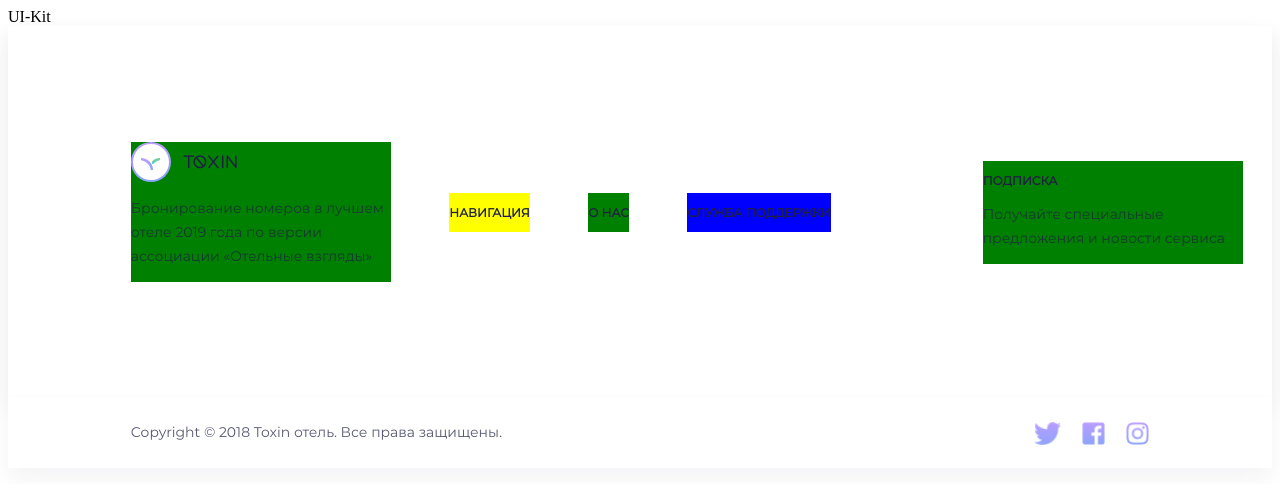
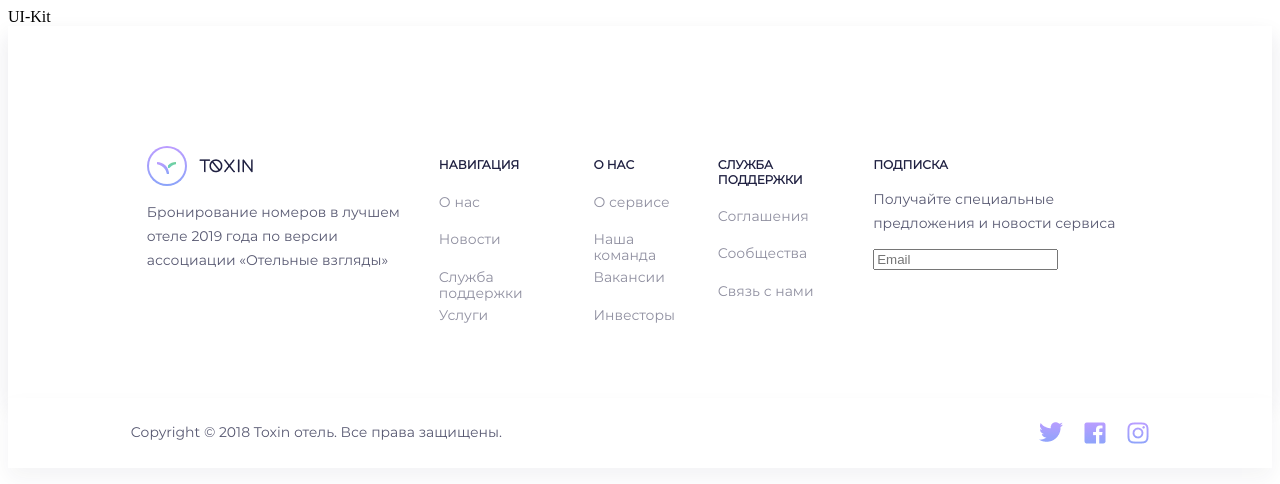
Before and after one commit to EvgenyChekomasov/Stage2, a website: page html/ui-kit.pug in a window 1280 px wide. Drawn offline with nearby package versions, Linux system fonts and the light colour scheme; files that its build step writes are made by us from their sources.

Commit message:
work with footer

```diff
--- a/html/ui-kit.pug
+++ b/html/ui-kit.pug
@@ -13,20 +13,39 @@ html
 				.main-footer-navigation
 					h3.subheader3
 						| навигация
+						ul.footer-menu
+							li.footer-menu-elem-first: a.footer-link(href="http://my-link.rr") О нас
+							li.footer-menu-elem: a.footer-link(href="http://my-link.rr") Новости
+							li.footer-menu-elem: a.footer-link(href="http://my-link.rr") Служба поддержки
+							li: a.footer-link(href="http://my-link.rr") Услуги
 				.main-footer-about
 					h3.subheader3
 						| о нас
+						ul.footer-menu
+							li.footer-menu-elem-first: a.footer-link(href="http://my-link.rr") О сервисе
+							li.footer-menu-elem: a.footer-link(href="http://my-link.rr") Наша команда
+							li.footer-menu-elem: a.footer-link(href="http://my-link.rr") Вакансии
+							li: a.footer-link(href="http://my-link.rr") Инвесторы
 				.main-footer-support
 					h3.subheader3
 						| служба поддержки
+						ul.footer-menu
+							li.footer-menu-elem-first: a.footer-link(href="http://my-link.rr") Соглашения
+							li.footer-menu-elem: a.footer-link(href="http://my-link.rr") Сообщества
+							li: a.footer-link(href="http://my-link.rr") Связь с нами
 				.main-footer-subscribe
 					h3.subheader3
 						| подписка
 					p.text-content
 						| Получайте специальные предложения и новости сервиса
+					form
+						input(type="email" placeholder="Email")
 			.copyright
 				p.copyright-text
 					| Copyright © 2018 Toxin отель. Все права защищены.
-				img.copyright-sn-link(src="../image/twitter-icon.png" href="http://my-link.rr" alt="twitter")
-				img.copyright-sn-link(src="../image/fb-icon.png" href="http://my-link.rr" alt="facebook")
-				img.copyright-sn-link_right(src="../image/ig-icon.png" href="http://my-link.rr" alt="instagram")
+				a.copyright-sn-link(href="http://my-link.rr")
+					img(src="../image/twitter-icon.png" alt="twitter")
+				a.copyright-sn-link(href="http://my-link.rr")
+					img(src="../image/fb-icon.png" alt="facebook")
+				a.copyright-sn-link_right(href="http://my-link.rr")
+					img(src="../image/ig-icon.png" alt="instagram")
--- a/scss/ui-kit.scss
+++ b/scss/ui-kit.scss
@@ -9,7 +9,7 @@
 	font-style: normal;
 	font-weight: bold;
 	font-size: 12px;
-	line-height: 15px;
+	line-height: 14.63px;
 	text-transform: uppercase;
 	color: #1F2041;
 }
@@ -94,37 +94,67 @@
 	}
 }
 .footer{
+	&-menu{
+		list-style-type: none;
+		margin-left: -40px;
+		text-transform: none;
+		text-decoration: none;
+		&-elem{
+			height: 18px;
+			margin-bottom: 20px;
+			&-first{
+				margin-top: 21px;
+				margin-bottom: 20px;
+			}
+		}
+	}
+	&-link{
+		font-family: Montserrat;
+		font-style: normal;
+		font-weight: normal;
+		font-size: 14px;
+		line-height: 17px;
+		color: rgba(31, 32, 65, 0.5);
+		text-transform: none;
+		text-decoration: none;
+	}
 	.main-footer{
 		height: 372px;
 		display: flex;
+		justify-content: center;
 		background: #FFFFFF;
 		box-shadow: 0px 10px 20px rgba(31, 32, 65, 0.1);
 		&-description{
 			max-width: 260px;
+			padding: 1em;
 			margin: auto;
 			margin-left: 9.72%;
-			background: green;
+			margin-top: 104px;
 		}
 		&-navigation{
 			max-width: 143px;
+			padding: 1em;
 			margin: auto;
-			background: yellow;
+			margin-top: 104px;
 		}
 		&-about{
 			max-width: 108px;
+			padding: 1em;
 			margin: auto;
-			background: green;
+			margin-top: 104px;
 		}
 		&-support{
 			max-width: 149px;
+			padding: 1em;
 			margin: auto;
-			background: blue;
+			margin-top: 104px;
 		}
 		&-subscribe{
 			max-width: 260px;
+			padding: 1em;
 			margin: auto;
-			margin-left: 9.72%;
-			background: green;
+			margin-top: 104px;
+			margin-right: 9.72%;
 		}
 	}
 	.copyright{
```
Also changed, not shown: css/ui-kit.css, html/ui-kit.html.
